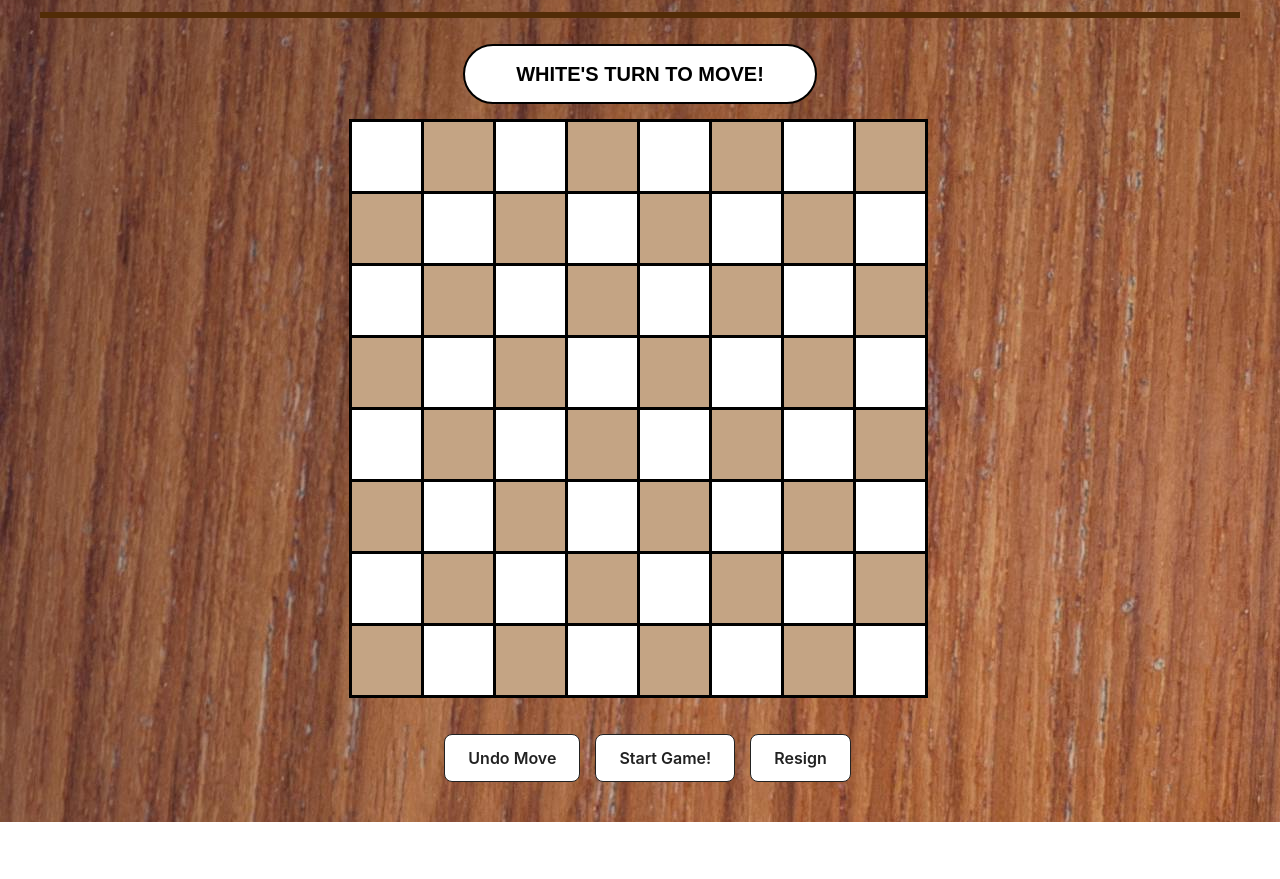
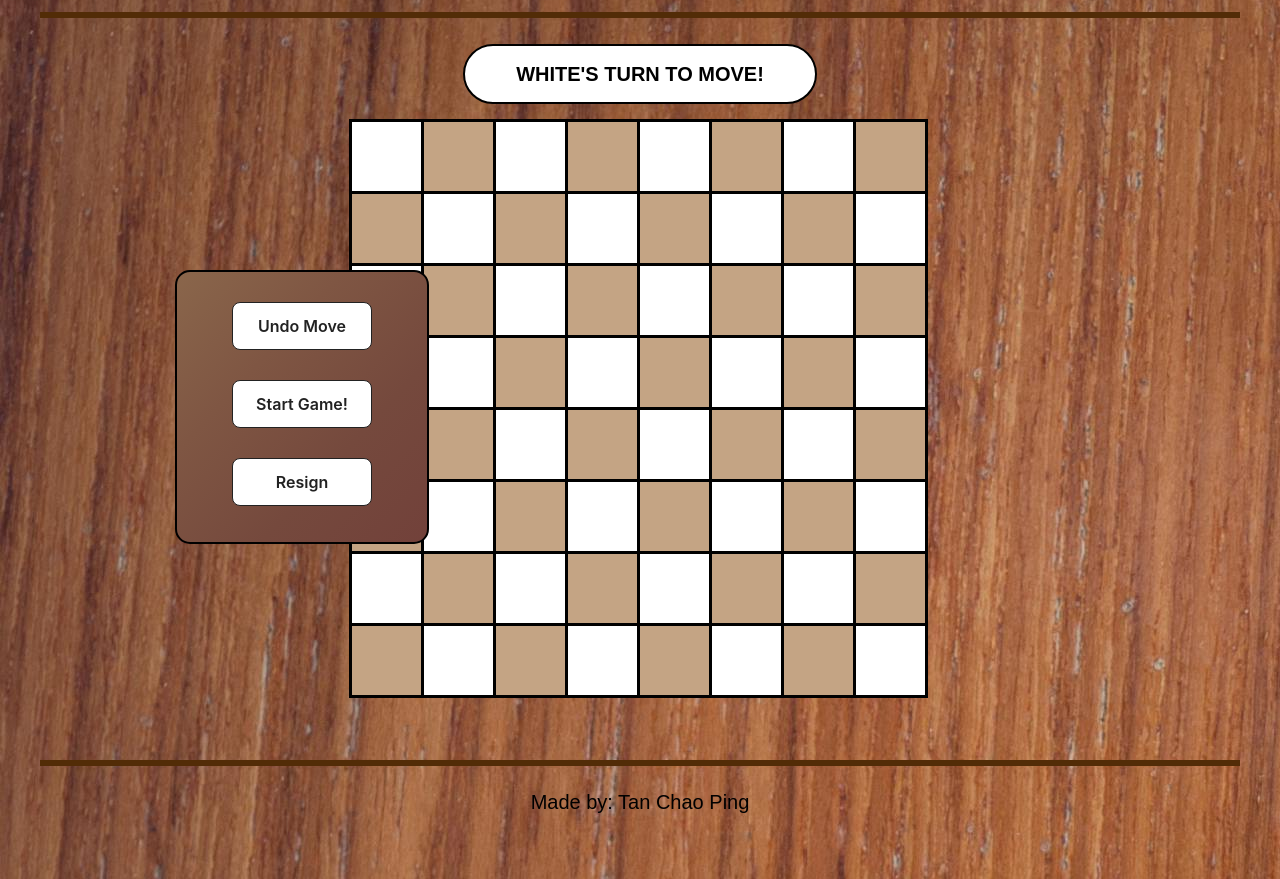
Before and after one commit to TanChaoPing/Chess, a React (Vite) app: page / in a window 1280 px wide. Shown: the part 240-1119 px from the top of the page. Before the commit the page ends 1062 px from the top, so only its background shows below. Built offline with nearby package versions, Linux system fonts and the light colour scheme.

Commit message:
CSS Update

```diff
--- a/index.html
+++ b/index.html
@@ -1,4 +1,4 @@
-<!doctype html>
+<!DOCTYPE html>
 <html lang="en">
   <head>
     <meta charset="UTF-8" />
--- a/src/App.css
+++ b/src/App.css
@@ -20,6 +20,7 @@
 
 #turn-container {
   background-color: white;
+  color: black;
   width: 350px;
   display: flex;
   margin: auto;
@@ -36,6 +37,37 @@
   text-transform: uppercase;
 }
 
+#credits {
+  font-size: 20px;
+  font-family: din-round, sans-serif;
+  margin: 25px;
+}
+
+#undo-move {
+  top: 30px;
+}
+
+#start-game {
+  top: 60px;
+}
+
+#resign {
+  top: 90px;
+}
+
+.select-buttons {
+  position: absolute;
+  background-image: linear-gradient(to bottom right, #8a664b, #7f5643, #75493d, #72413a);
+  border: 2px solid black;
+  border-radius: 15px;
+  width: 250px;
+  height: 270px;
+  top: 510px;
+  left: 175px;
+  align-items: center;
+  vertical-align: middle;
+}
+
 .game-buttons {
   background-color: #FFFFFF;
   border: 1px solid #222222;
@@ -48,7 +80,6 @@
   font-size: 16px;
   font-weight: 600;
   line-height: 20px;
-  margin-left: 15px;
   outline: none;
   padding: 13px 23px;
   position: relative;
@@ -58,12 +89,16 @@
   transition: box-shadow .2s,-ms-transform .1s,-webkit-transform .1s,transform .1s;
   user-select: none;
   -webkit-user-select: none;
-  width: auto;
+  width: 140px;
 }
 
 .game-buttons:focus-visible {
   box-shadow: #222222 0 0 0 2px, rgba(255, 255, 255, 0.8) 0 0 0 4px;
   transition: box-shadow .2s;
+}
+
+.game-buttons:hover {
+  background-color: #e2e1e1;
 }
 
 .game-buttons:active {
@@ -107,6 +142,7 @@
   align-items: center;
   position: fixed;
   inset: 0px;
+  z-index: 5;
   background-color: black;
   background: rgba(54, 53, 53, 0.5);
   backdrop-filter: blur(5px);
@@ -127,6 +163,7 @@
   align-items: center;
   position: fixed;
   inset: 0px;
+  z-index: 5;
   background-color: black;
   background: rgba(54, 53, 53, 0.5);
   backdrop-filter: blur(5px);
--- a/src/App.jsx
+++ b/src/App.jsx
@@ -1,4 +1,4 @@
-import { useState, useEffect, useContext, createContext } from 'react';
+import { useState, useEffect, useContext, useRef, createContext } from 'react';
 import './App.css';
 
 const BoardContext = createContext(null);
@@ -656,7 +656,7 @@ function WinnerWindow() {
             updateCheckmate(false);
             updateDraw(false);
             updateStalemate(false);
-          }}>Close Window</button>
+          }}>Close</button>
         </div>
       </div>
     }
@@ -713,9 +713,21 @@ function ChessBoard() {
   const [board, setBoard] = useState(BoardType("empty"));
   const [reactBoard, setReactBoard] = useState(updateHTMLBoard());
 
+  const turnRef = useRef(null);
+
   useEffect(() => {
     setReactBoard(updateHTMLBoard())
   }, [board, history, targeted, promote, checkmate])
+
+  useEffect(() => {
+    if (whiteTurn) {
+      turnRef.current.style.backgroundColor = "white";
+      turnRef.current.style.color = "black";
+    } else {
+      turnRef.current.style.backgroundColor = "black";
+      turnRef.current.style.color = "white";
+    }
+  }, [whiteTurn])
 
   function resetGame() {
     setActive(false);
@@ -759,7 +771,7 @@ function ChessBoard() {
     }
   }
 
-  function updateTurn(turn) {setWhiteTurn(turn)}
+  function updateTurn(turn) {setWhiteTurn(turn);}
   function updateWhiteKingMoved(status) {setWhiteKingMoved(status)}
   function updateBlackKingMoved(status) {setBlackKingMoved(status)}
   function updatePrevSelected(prevCell) {setPrevSelected(prevCell)}
@@ -829,14 +841,16 @@ function ChessBoard() {
       <BoardContext.Provider value={boardProps}>
         <WinnerWindow />
         <PopupPromotionModal />
-        <img src="/chess-logo.png" width="235px" height="200px"/>
+
+        <img id="chess-logo" src="/chess-logo.png" width="235px" height="200px"/>
         <hr id="line"></hr> <br />
-        <div id="turn-container">
+
+        <div id="turn-container" ref={turnRef}>
           <h2 id="turn-display">{whiteTurn ? "White" : "Black"}'s turn to move!</h2>
         </div>
         <br />
-        {reactBoard}
-        <br /><br />
+
+        <div class="select-buttons">
           <button id="undo-move" className="game-buttons" onClick={() => {
             undoMove();
           }}>Undo Move</button>
@@ -846,6 +860,14 @@ function ChessBoard() {
           <button id="resign" className="game-buttons" onClick={() => {
             setCheckmate(whiteTurn ? "white" : "black");
           }}>Resign</button>
+        </div>
+
+        <div class="chess-board">
+          {reactBoard}
+        </div>
+
+        <br /><br />
+
       </BoardContext.Provider>
     </>
   )
@@ -853,9 +875,12 @@ function ChessBoard() {
 
 function GamePage() {
   return (
-    <div>
+    <>
       <ChessBoard />
-    </div>
+      <br />
+      <hr id="line"></hr>
+      <p id="credits">Made by: Tan Chao Ping</p>
+    </>
   )
 }
 
```
Lines whose indentation alone changed are shown as unchanged.
